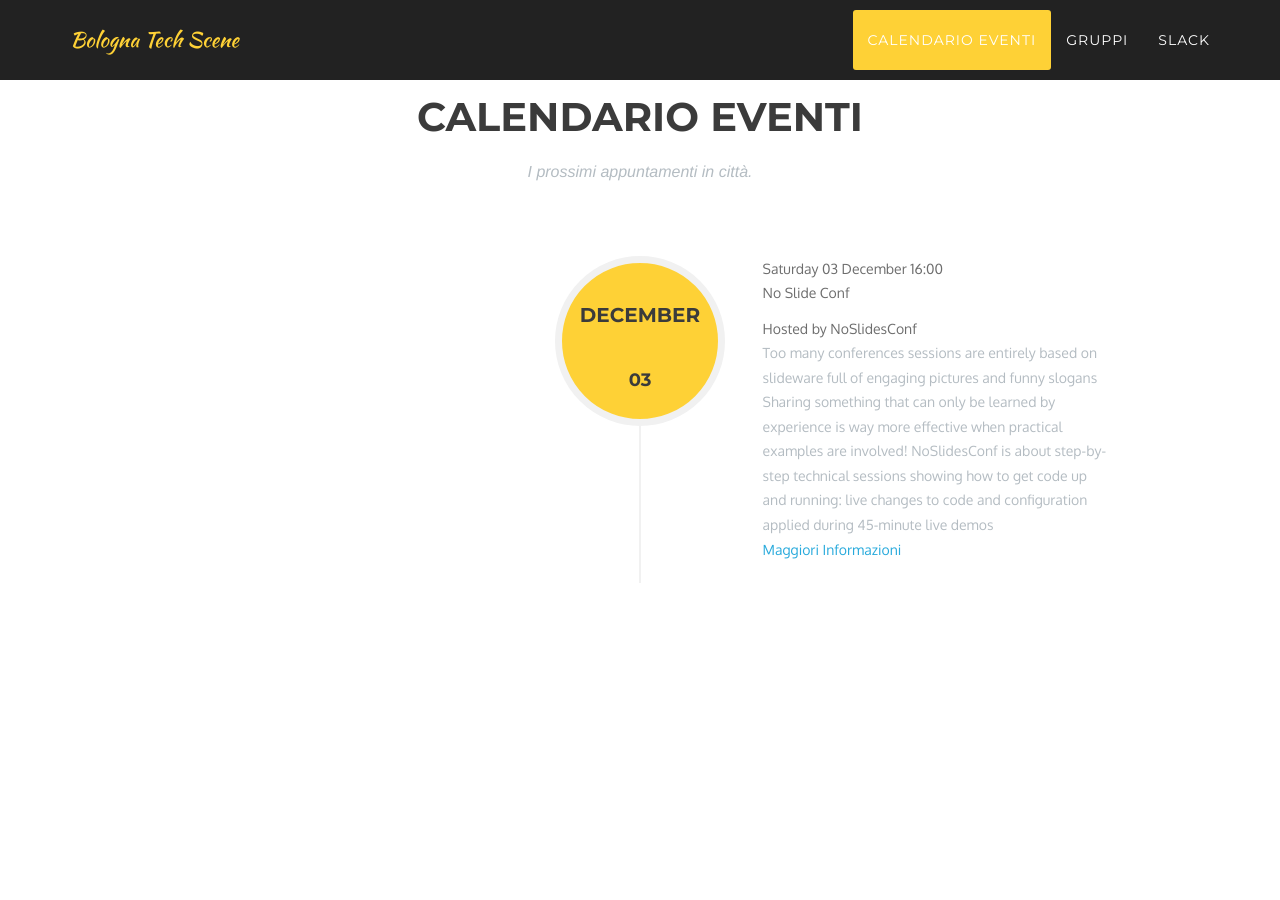
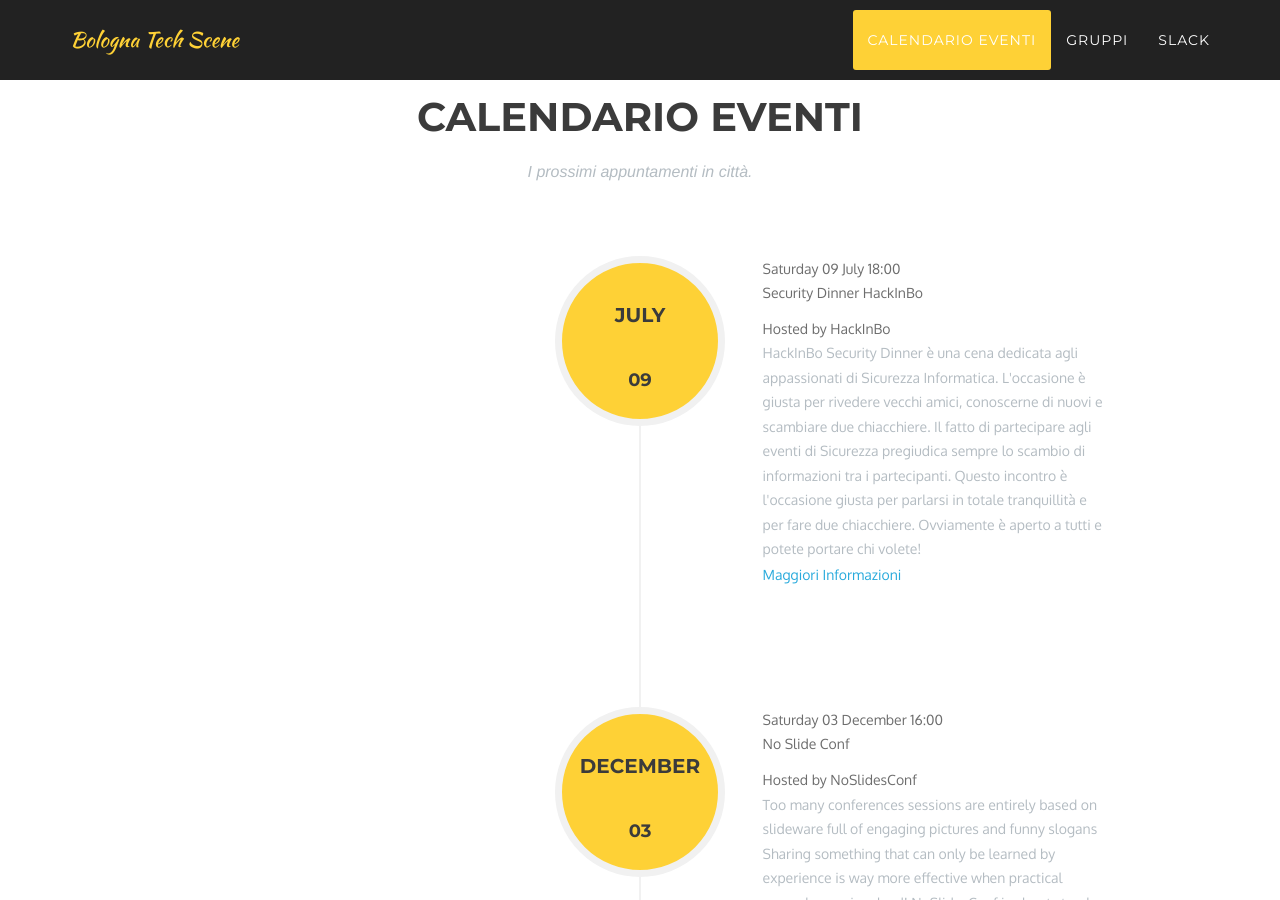
Before and after one commit to BolognaTechScene/bolognatechscene.github.io, a Jekyll site: the page built from index.html, in a window 1280 px wide and 900 px high, scrolled down 1077 px. Built offline with Jekyll 4.4.1, drawn with Linux system fonts in a browser that asks for light colours; some web fonts are replaced.

Commit message:
add security dinner event, fixes #16

```diff
--- a/_data/events.yml
+++ b/_data/events.yml
@@ -10,6 +10,12 @@
   host: Bologna JS
   link: http://www.bolognajs.com
   description: "Appuntamento alle 19 da Brew Dog. JS, chiacchiere e birrette artigianali. Per quelli che hanno voglia pi&ugrave; tardi cena da Tot&ograve;.\n\nNon &egrave; necessaria alcuna iscrizione o prenotazione, venite in massa e senza paura, sar&agrave; come sempre occasione per fare balotta."
+- title: Security Dinner HackInBo
+  location: Victoria Station, Via Zanardi, 76, 40131 Bologna
+  date: 2016-07-09 18:00:00
+  host: HackInBo
+  link: https://www.facebook.com/events/283793281958802
+  description: "HackInBo Security Dinner è una cena dedicata agli appassionati di Sicurezza Informatica. L'occasione è giusta per rivedere vecchi amici, conoscerne di nuovi e scambiare due chiacchiere. Il fatto di partecipare agli eventi di Sicurezza pregiudica sempre lo scambio di informazioni tra i partecipanti. Questo incontro è l'occasione giusta per parlarsi in totale tranquillità e per fare due chiacchiere. Ovviamente è aperto a tutti e potete portare chi volete!"
 - title: No Slide Conf
   location: TBD
   date: 2016-12-03 16:00
```
